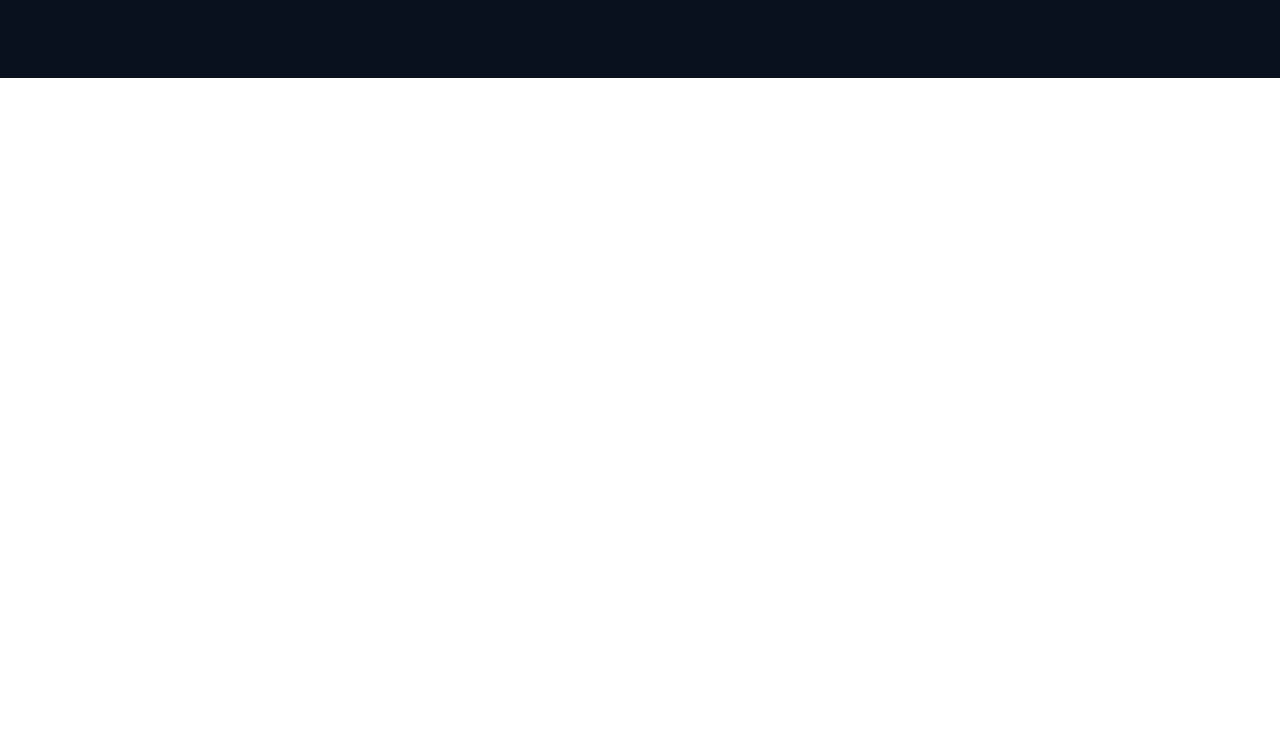
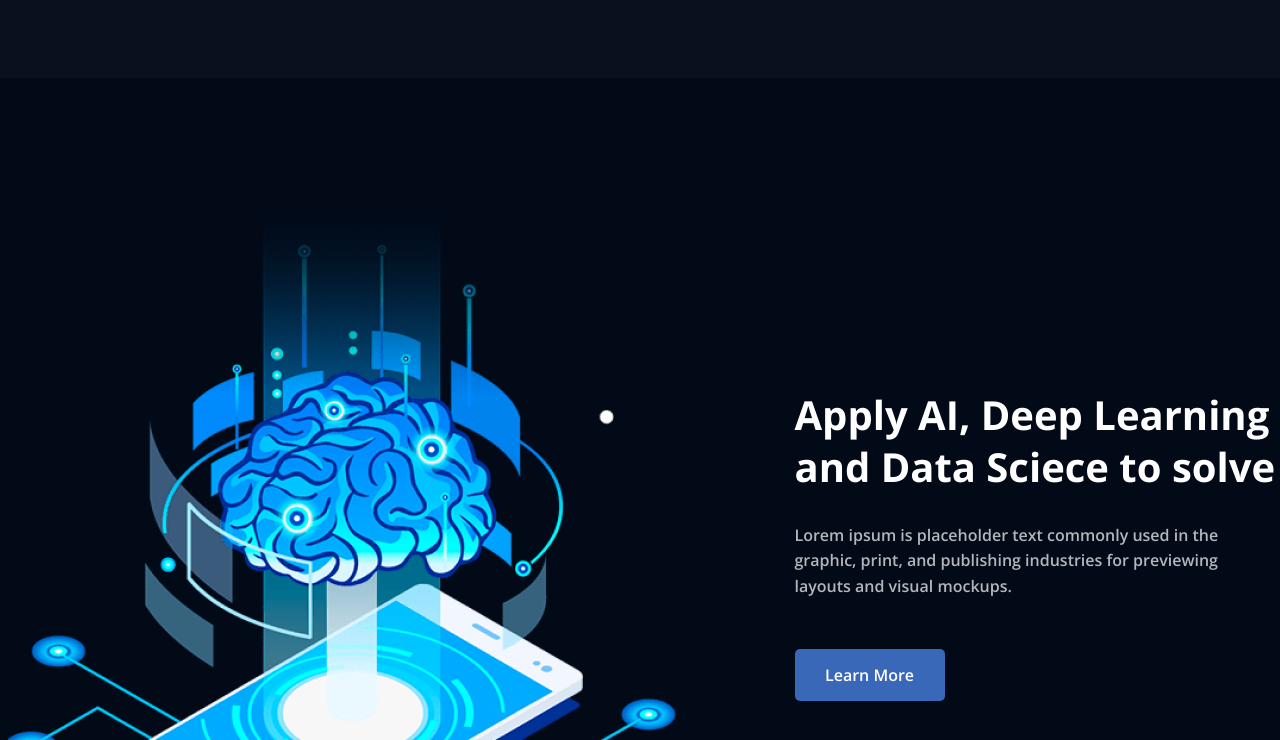
Before and after one commit to Alex-Melkov/artificial-intelligence, a website built with webpack: page src/index.html in a window 1280 px wide. Shown: the part 960-1700 px from the top of the page. Before the commit the page ends 1038 px from the top, so only its background shows below. Built offline with nearby package versions, Linux system fonts and the light colour scheme; a web font is replaced by a local one.

Commit message:
add about

```diff
--- a/src/index.html
+++ b/src/index.html
@@ -111,6 +111,27 @@
           </div>
         </div>
       </div>
+      <div class="about">
+        <div class="about__container">
+          <div class="about__container__left-block">
+            <img src="images/about-img.png" width="725" height="669" alt="About image" />
+          </div>
+          <div class="about__container__right-block">
+            <div class="about__container__right-block__main">
+              <div class="about__container__right-block__main__title">
+                <h2>Apply AI, Deep Learning and Data Sciece to solve</h2>
+              </div>
+              <div class="about__container__right-block__main__text">
+                Lorem ipsum is placeholder text commonly used in the graphic, print, and publishing
+                industries for previewing layouts and visual mockups.
+              </div>
+              <div class="about__container__right-block__main__button">
+                <button class="btn btn_about">Learn More</button>
+              </div>
+            </div>
+          </div>
+        </div>
+      </div>
     </div>
   </body>
 </html>
--- a/src/scss/style.scss
+++ b/src/scss/style.scss
@@ -173,6 +173,50 @@
       }
     }
   }
+
+  .about {
+    width: 100%;
+    background: #020a18;
+    padding-top: 130px;
+    padding-bottom: 70px;
+
+    .about__container {
+      max-width: 1277px;
+      margin: 0 auto;
+      display: flex;
+      justify-content: space-between;
+
+      .about__container__left-block {
+      }
+      .about__container__right-block {
+        display: flex;
+        align-items: center;
+        margin-left: 68px;
+        .about__container__right-block__main {
+        }
+        .about__container__right-block__main__title {
+          margin-bottom: 30px;
+          h2 {
+            font-weight: 700;
+            font-size: 40px;
+            line-height: 130%;
+            color: #FFFFFF;
+          }
+        }
+        .about__container__right-block__main__text {
+          font-weight: 600;
+          font-size: 16px;
+          line-height: 160%;
+          color: #FFFFFF;
+          opacity: 0.7;
+          max-width: 460px;
+          margin-bottom: 50px;
+        }
+        .about__container__right-block__main__button {
+        }
+      }
+    }
+  }
 }
 
 .btn {
@@ -212,3 +256,9 @@
     margin-right: 10px;
   }
 }
+.btn_about {
+  font-size: 16px;
+  line-height: 22px;
+  width: 150px;
+  height: 52px;
+}
```
Also changed, not shown: src/images/about-img.png (added).
